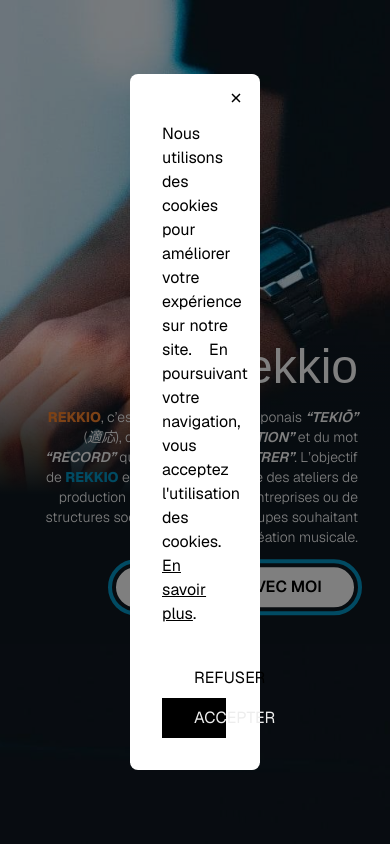
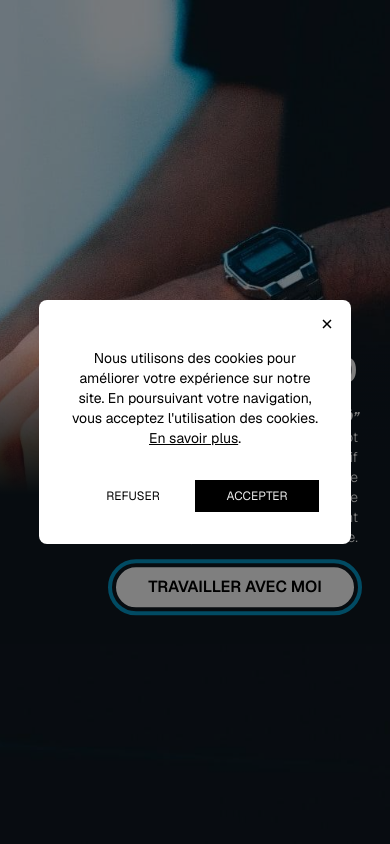
Before and after one commit to mrtinber/rekkio_website, a Next.js app: page / in a window 390 px wide. Shown: the top 844 px of the page. Built offline with nearby package versions, Linux system fonts and the light colour scheme; a web font is replaced by a local one.

Commit message:
Fixing cookie modal for mobile

```diff
--- a/app/components/CookiesModal.tsx
+++ b/app/components/CookiesModal.tsx
@@ -33,30 +33,30 @@ export const CookiesModal = () => {
             <motion.div
                 initial={{ opacity: 0, y: -30 }}
                 animate={{ opacity: 1, y: 0, transition: { duration: 0.8 } }}
-                className="relative flex flex-col gap-8 bg-white w-1/3 m-auto rounded-lg p-8 text-justify"
+                className="relative flex flex-col gap-8 bg-white w-4/5 md:w-2/3 lg:w-1/2 xl:w-1/3 m-auto rounded-lg p-8 md:p-8 text-center md:text-justify"
             >
                 <IoCloseSharp
                     className="text-black absolute right-4 top-4 cursor-pointer hover:scale-125 hover:font-bold transition-all duration-300"
                     onClick={handleClose}
                 />
-                <p className="text-black pt-4">
+                <p className="text-black text-sm md:text-base pt-4">
                     Nous utilisons des cookies pour améliorer votre expérience
                     sur notre site. En poursuivant votre navigation, vous
                     acceptez l&apos;utilisation des cookies.{"  "}
-                    <a href="/cookies" className="underline">
+                    <br/><a href="/cookies" className="underline">
                         En savoir plus
                     </a>
                     .
                 </p>
-                <div className="w-full">
+                <div className="w-full text-xs md:text-base">
                     <button
-                        className="w-1/2 uppercase py-2 px-8 text-black hover:font-bold transition-all duration-300"
+                        className="w-1/2 uppercase py-2 px-4 md:px-8 text-black hover:font-bold transition-all duration-300"
                         onClick={handleReject}
                     >
                         Refuser
                     </button>
                     <button
-                        className="w-1/2 uppercase py-2 px-8 bg-black hover:font-bold transition-all duration-300"
+                        className="w-1/2 uppercase py-2 px-4 md:px-8 bg-black hover:font-bold transition-all duration-300"
                         onClick={handleAccept}
                     >
                         Accepter
```
